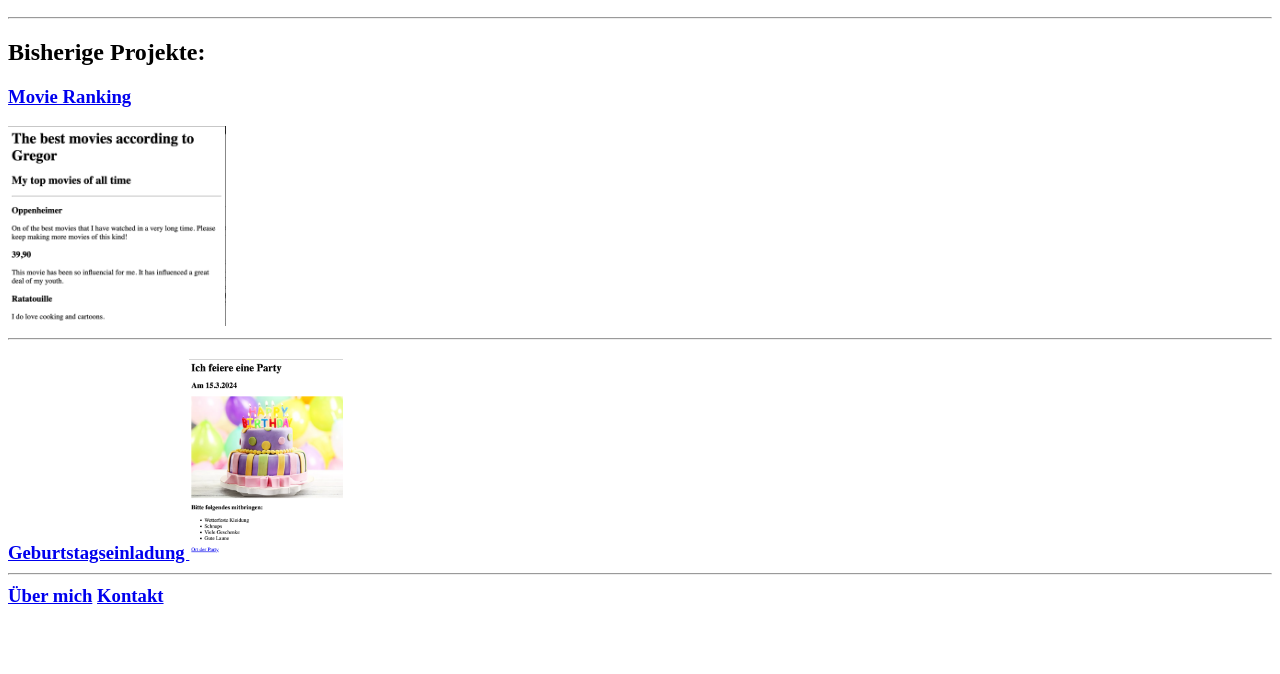
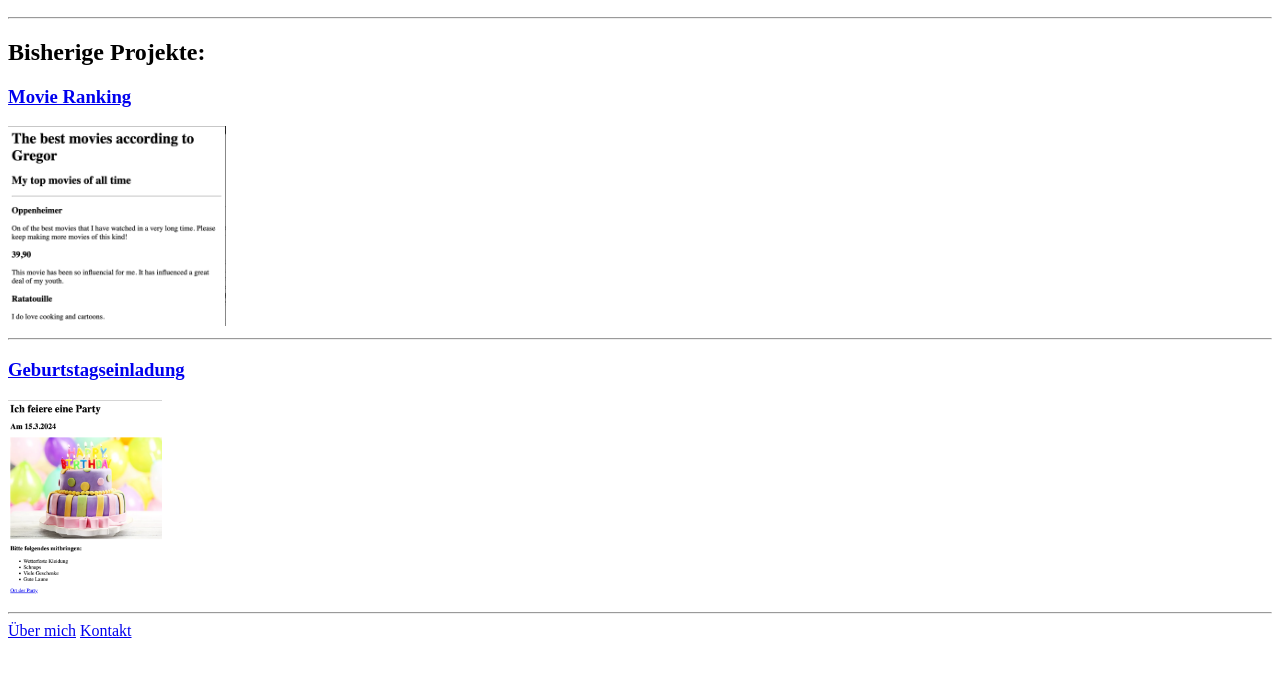
Before and after one commit to greg-schulz/html-portfolio, a plain HTML site: page index.html in a window 1280 px wide. Shown: the part 110-784 px from the top of the page. Drawn offline with Linux system fonts and the light colour scheme.

Commit message:
Update index.html

```diff
--- a/index.html
+++ b/index.html
@@ -12,7 +12,7 @@
         <h3><a href="./public/movie-ranking.html">Movie Ranking</a> </h3><a href="./public/movie-ranking.html"> <img src="./assets/images/favorite-movies.png" height="200">
         </a>
         <hr>
-        <h3><a href="./public/birthday.html"> Geburtstagseinladung <img src="./assets/images/screenshot bday.png" height="200
+        <h3><a href="./public/birthday.html"> Geburtstagseinladung</h3></a> <a href="./public/birthday.html"> <img src="./assets/images/screenshot bday.png" height="200
             "></a>
         <hr>
         <a href="./public/about-me.html">Über mich</a>
```
